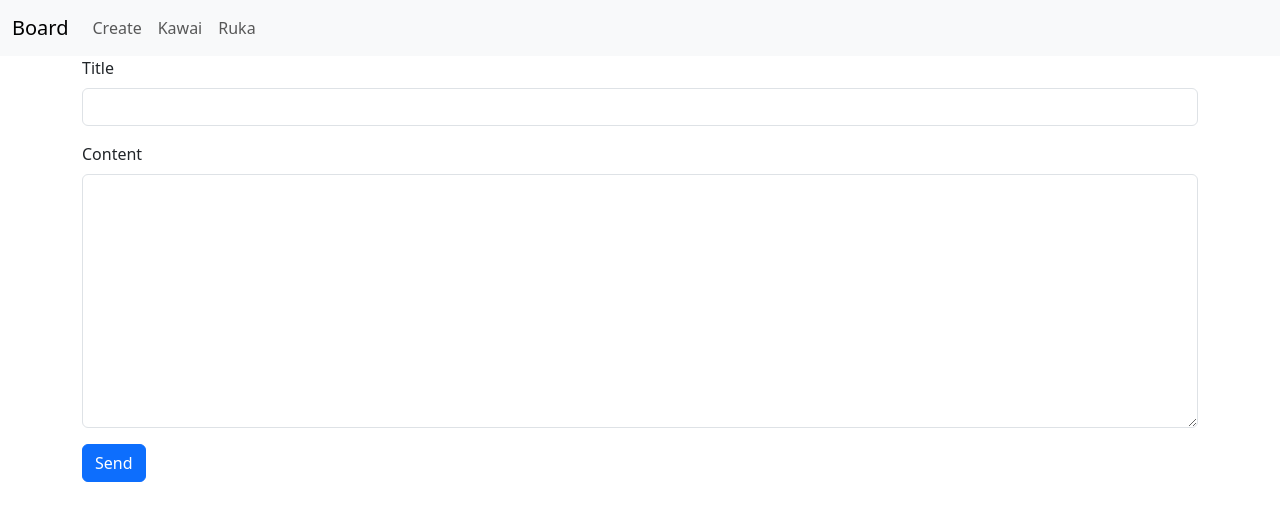
After one commit to eyoojin/board, a Django app: template articles/templates/new.html in a window 1280 px wide. The commit adds this page. Shown: the top 521 px of the page. Run offline with Django 5.2, Linux system fonts and the light colour scheme; the template is opened without the code that fills it, so the values that code supplies are empty.

Commit message:
create 기능 구현

```diff
--- /dev/null
+++ b/articles/templates/new.html
@@ -0,0 +1,17 @@
+{% extends 'base.html' %}
+
+{% block body %}
+    <form action="{% url 'articles:create' %}" method="POST">
+        {% csrf_token %}
+        <div class="mb-3">
+            <label for="title" class="form-label">Title</label>
+            <input type="text" class="form-control" id="title" name="title">
+        </div>
+        <div class="mb-3">
+            <label for="content" class="form-label">Content</label>
+            <textarea name="content" id="content" class="form-control" rows="10"></textarea>
+        </div>
+
+        <button type="submit" class="btn btn-primary">Send</button>
+    </form>
+{% endblock %}
--- a/articles/urls.py
+++ b/articles/urls.py
@@ -5,6 +5,11 @@ app_name = 'articles'
 
 # 'articles/' 생략
 urlpatterns = [
+    # Read
     path('', views.index, name='index'),
     path('<int:id>/', views.detail, name='detail'),
+
+    # Create
+    path('new/', views.new, name='new'),
+    path('create/', views.create, name='create'),
 ]
--- a/templates/base.html
+++ b/templates/base.html
@@ -15,9 +15,9 @@
           </button>
           <div class="collapse navbar-collapse" id="navbarNavAltMarkup">
             <div class="navbar-nav">
-              <a class="nav-link" href="#">Create</a>
-              <a class="nav-link" href="#">Features</a>
-              <a class="nav-link" href="#">Pricing</a>
+              <a class="nav-link" href="{% url 'articles:new' %}">Create</a>
+              <a class="nav-link" href="#">Kawai</a>
+              <a class="nav-link" href="#">Ruka</a>
             </div>
           </div>
         </div>
```
Also changed, not shown: articles/views.py (+15 -1 lines), README.md.
